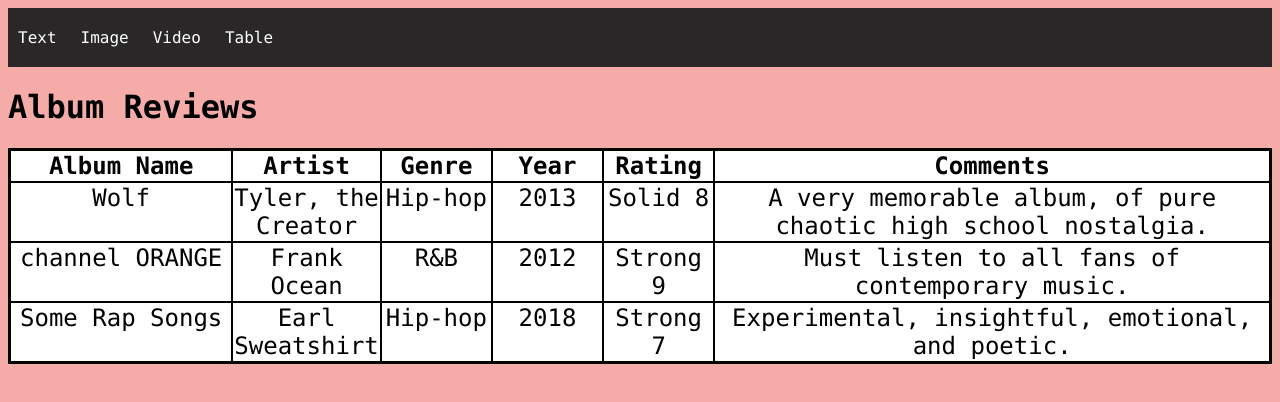
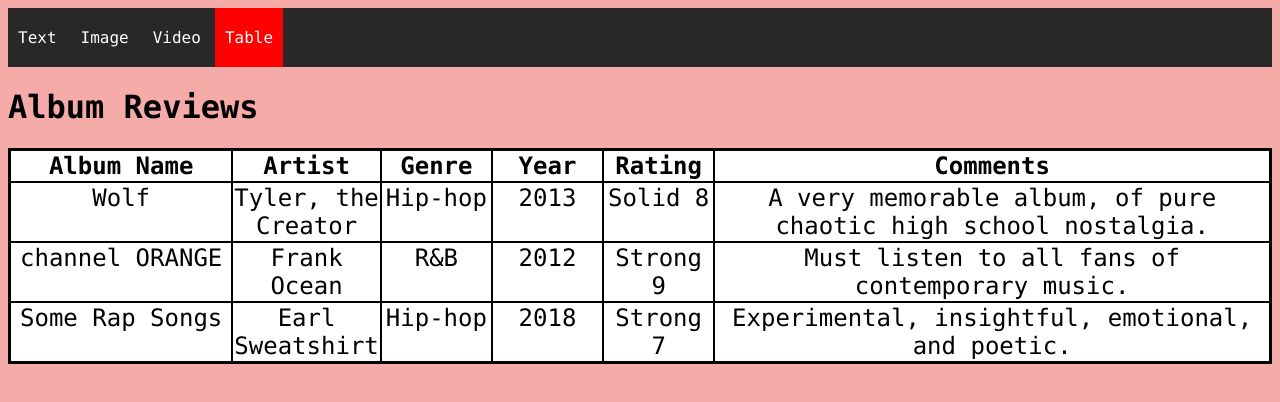
Before and after one commit to nahpruhtraton/185_arthurs_music_blog, a plain HTML site: page table.html in a window 1280 px wide. Drawn offline with Linux system fonts and the light colour scheme.

Commit message:
working on pa2

```diff
--- a/styles.css
+++ b/styles.css
@@ -21,6 +21,10 @@ nav a{
 
 nav a:hover{
     background-color: #534f4f
+}
+
+nav .current{
+    background-color: red;
 }
 
 form{
--- a/table.html
+++ b/table.html
@@ -11,7 +11,7 @@
         <a href="index.html">Text</a>
         <a href="image.html">Image</a>
         <a href="video.html">Video</a>
-        <a href="table.html">Table</a>
+        <a class="current" href="table.html">Table</a>
     </nav>
 
     <h1> Album Reviews </h1>
```
Also changed, not shown: image.html (+1 -1 lines), index.html (+7 -1 lines), video.html (+1 -1 lines), 1 other file.
